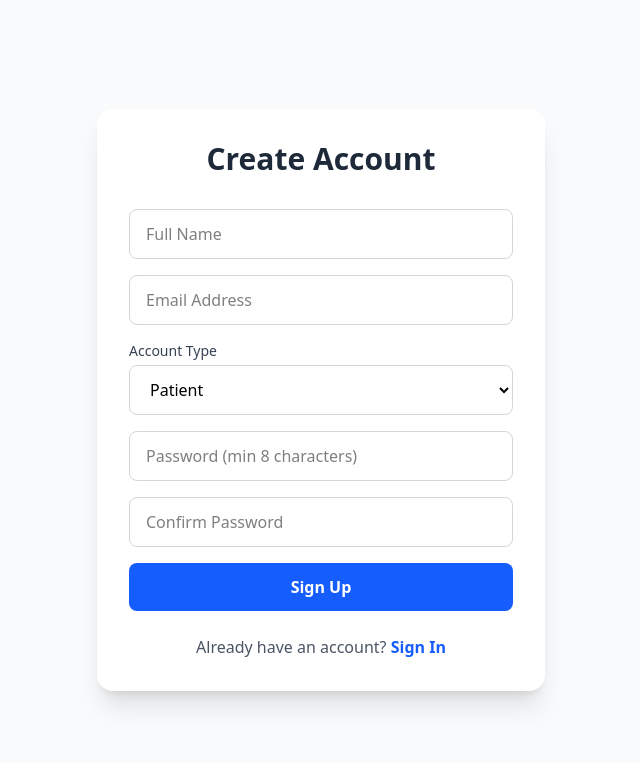
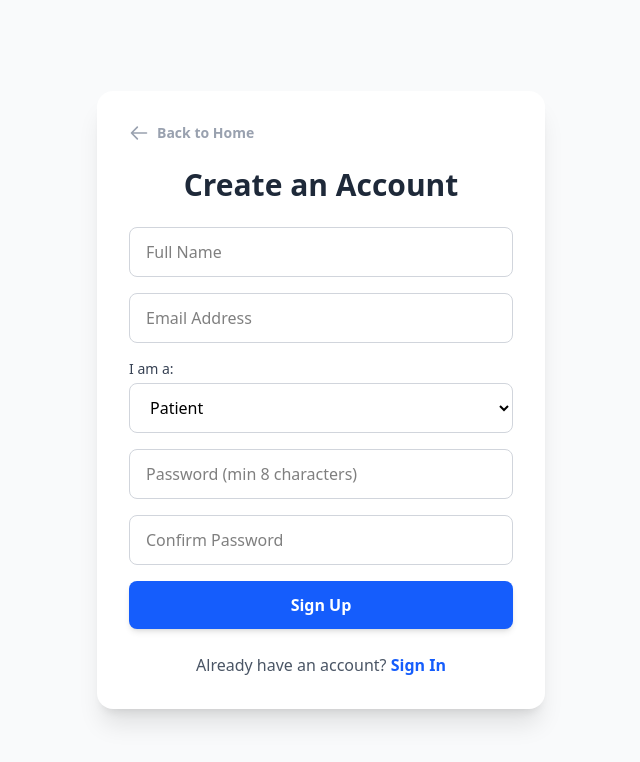
Before and after one commit to YASHWANTHGUNA/askdoc-telehealth, a React app in the folder frontend/: page /signup in a window 1280 px wide. Shown: the top 762 px of the page, without its empty margins (319-959 px from the left). Built offline with nearby package versions, Linux system fonts and the light colour scheme; no server answers; the HTML template or start-up script is replaced by a standard one.

Commit message:
Updated the navigation and toast notifications in signup and verification section

```diff
--- a/frontend/src/pages/Login.jsx
+++ b/frontend/src/pages/Login.jsx
@@ -7,13 +7,13 @@ const Login = () => {
   const [email, setEmail] = useState("");
   const [password, setPassword] = useState("");
   const [error, setError] = useState("");
-  const [isLoading, setIsLoading] = useState(false); // ✅ Renamed to isLoading
+  const [isLoading, setIsLoading] = useState(false);
   const navigate = useNavigate();
 
   const handleSubmit = async (e) => {
     e.preventDefault();
     setError("");
-    setIsLoading(true); // ✅ Use new state name
+    setIsLoading(true);
 
     try {
       const res = await api.post(`/users/login`, {
@@ -38,30 +38,36 @@ const Login = () => {
         err.response?.data?.message || "Login failed. Check your email/password."
       );
     } finally {
-      setIsLoading(false); // ✅ Use new state name
+      setIsLoading(false);
     }
   };
 
   return (
-    <div className="min-h-screen flex items-center justify-center bg-gray-50">
+    <div className="min-h-screen flex items-center justify-center bg-gray-50 p-4">
       <div className="bg-white p-8 rounded-2xl shadow-xl w-full max-w-md">
-        <h2 className="text-3xl font-bold text-center text-gray-800 mb-8">
+
+        {/* ✅ NEW: Back to Home Button */}
+        <button onClick={() => navigate('/')} className="flex items-center text-gray-400 hover:text-blue-600 font-bold text-sm transition-colors group mb-6">
+          <svg xmlns="http://www.w3.org/2000/svg" className="h-5 w-5 mr-2 transform group-hover:-translate-x-1 transition-transform" fill="none" viewBox="0 0 24 24" stroke="currentColor" strokeWidth={2}>
+            <path strokeLinecap="round" strokeLinejoin="round" d="M10 19l-7-7m0 0l7-7m-7 7h18" />
+          </svg>
+          Back to Home
+        </button>
+
+        <h2 className="text-3xl font-bold text-center text-gray-800 mb-6">
           Welcome Back
         </h2>
+        <p className="text-center text-gray-500 mb-8">
+          Sign in to access your AskDoc dashboard.
+        </p>
 
         {error && (
           <div className="bg-red-100 border border-red-400 text-red-700 px-4 py-3 rounded mb-4 text-sm">
-            <p className="font-bold">Login failed</p>
-            <p>{error}</p>
-            {error.toLowerCase().includes("network") && (
-              <p className="mt-2 text-xs">
-                The server may be starting up. Please wait 30 seconds and try again.
-              </p>
-            )}
+            {error}
           </div>
         )}
 
-        <form onSubmit={handleSubmit} className="space-y-6">
+        <form onSubmit={handleSubmit} className="space-y-5">
           <div>
             <label className="block text-sm font-medium text-gray-700 mb-2">
               Email Address
@@ -69,7 +75,7 @@ const Login = () => {
             <input
               type="email"
               required
-              className="w-full px-4 py-3 rounded-lg border border-gray-300 outline-none"
+              className="w-full px-4 py-3 rounded-lg border border-gray-300 outline-none focus:ring-2 focus:ring-blue-500 transition-all"
               placeholder="doctor@askdoc.com"
               value={email}
               onChange={(e) => setEmail(e.target.value)}
@@ -83,7 +89,7 @@ const Login = () => {
             <input
               type="password"
               required
-              className="w-full px-4 py-3 rounded-lg border border-gray-300 outline-none"
+              className="w-full px-4 py-3 rounded-lg border border-gray-300 outline-none focus:ring-2 focus:ring-blue-500 transition-all"
               placeholder="••••••••"
               value={password}
               onChange={(e) => setPassword(e.target.value)}
@@ -92,10 +98,9 @@ const Login = () => {
 
           <button
             type="submit"
-            disabled={isLoading} // ✅ Updated to isLoading
-            className="w-full bg-blue-600 hover:bg-blue-700 text-white font-bold py-3 rounded-lg transition disabled:opacity-50"
+            disabled={isLoading}
+            className="w-full bg-blue-600 hover:bg-blue-700 text-white font-bold py-3 rounded-lg transition-all disabled:opacity-50 flex items-center justify-center shadow-md"
           >
-            {/* ✅ Updated text */}
             {isLoading ? "Logging in..." : "Login"}
           </button>
         </form>
--- a/frontend/src/pages/SignUp.jsx
+++ b/frontend/src/pages/SignUp.jsx
@@ -1,7 +1,7 @@
 import React, { useState } from "react";
 import { Link, useNavigate } from "react-router-dom";
 import api from "../api/axiosInstance";
-import toast from "react-hot-toast"; // ✅ Added toast
+import toast from "react-hot-toast";
 
 const SignUp = () => {
   const [name, setName] = useState("");
@@ -10,13 +10,13 @@ const SignUp = () => {
   const [passwordConfirm, setPasswordConfirm] = useState("");
   const [role, setRole] = useState("patient");
   const [error, setError] = useState("");
-  const [isLoading, setIsLoading] = useState(false); // ✅ Renamed to isLoading
+  const [isLoading, setIsLoading] = useState(false);
   const navigate = useNavigate();
 
   const handleSubmit = async (e) => {
     e.preventDefault();
     setError("");
-    setIsLoading(true); // ✅ Updated variable
+    setIsLoading(true);
 
     if (password !== passwordConfirm) {
       setError("Passwords do not match!");
@@ -34,25 +34,34 @@ const SignUp = () => {
       });
 
       if (res.data.status === "success") {
-        // ✅ Replaced alert
         toast.success("Account Created Successfully! Check your email.");
         navigate("/verify", { state: { email: email } });
       }
     } catch (err) {
       if (err.response && err.response.status === 400 && err.response.data?.message?.includes("Duplicate field")) {
         setError("This email is already registered. Please try signing in!");
-        } else {
-            setError(err.response?.data?.message || "Something went wrong! Please try again.");
-        }
+      } else {
+        setError(err.response?.data?.message || "Registration failed. Try again.");
+      }
     } finally {
-      setIsLoading(false); // ✅ Updated variable
+      setIsLoading(false);
     }
   };
 
   return (
-    <div className="min-h-screen flex items-center justify-center bg-gray-50">
+    <div className="min-h-screen flex items-center justify-center bg-gray-50 p-4">
       <div className="bg-white p-8 rounded-2xl shadow-xl w-full max-w-md">
-        <h2 className="text-3xl font-bold text-center text-gray-800 mb-8">Create Account</h2>
+
+        <button onClick={() => navigate('/')} className="flex items-center text-gray-400 hover:text-blue-600 font-bold text-sm transition-colors group mb-6">
+          <svg xmlns="http://www.w3.org/2000/svg" className="h-5 w-5 mr-2 transform group-hover:-translate-x-1 transition-transform" fill="none" viewBox="0 0 24 24" stroke="currentColor" strokeWidth={2}>
+            <path strokeLinecap="round" strokeLinejoin="round" d="M10 19l-7-7m0 0l7-7m-7 7h18" />
+          </svg>
+          Back to Home
+        </button>
+
+        <h2 className="text-3xl font-bold text-center text-gray-800 mb-6">
+          Create an Account
+        </h2>
 
         {error && (
           <div className="bg-red-100 border border-red-400 text-red-700 px-4 py-3 rounded mb-4 text-sm">
@@ -65,7 +74,7 @@ const SignUp = () => {
             type="text"
             placeholder="Full Name"
             required
-            className="w-full px-4 py-3 rounded-lg border border-gray-300 outline-none"
+            className="w-full px-4 py-3 rounded-lg border border-gray-300 outline-none focus:ring-2 focus:ring-blue-500 transition-all"
             value={name}
             onChange={(e) => setName(e.target.value)}
           />
@@ -73,18 +82,17 @@ const SignUp = () => {
             type="email"
             placeholder="Email Address"
             required
-            className="w-full px-4 py-3 rounded-lg border border-gray-300 outline-none"
+            className="w-full px-4 py-3 rounded-lg border border-gray-300 outline-none focus:ring-2 focus:ring-blue-500 transition-all"
             value={email}
             onChange={(e) => setEmail(e.target.value)}
           />
 
           <div>
-            <label className="block text-sm font-medium text-gray-700 mb-1">Account Type</label>
+            <label className="block text-sm font-medium text-gray-700 mb-1">I am a:</label>
             <select
-              required
-              className="w-full px-4 py-3 rounded-lg border border-gray-300 outline-none"
               value={role}
               onChange={(e) => setRole(e.target.value)}
+              className="w-full px-4 py-3 rounded-lg border border-gray-300 outline-none focus:ring-2 focus:ring-blue-500 transition-all bg-white"
             >
               <option value="patient">Patient</option>
               <option value="doctor">Doctor</option>
@@ -96,7 +104,7 @@ const SignUp = () => {
             placeholder="Password (min 8 characters)"
             required
             minLength="8"
-            className="w-full px-4 py-3 rounded-lg border border-gray-300 outline-none"
+            className="w-full px-4 py-3 rounded-lg border border-gray-300 outline-none focus:ring-2 focus:ring-blue-500 transition-all"
             value={password}
             onChange={(e) => setPassword(e.target.value)}
           />
@@ -105,17 +113,16 @@ const SignUp = () => {
             placeholder="Confirm Password"
             required
             minLength="8"
-            className="w-full px-4 py-3 rounded-lg border border-gray-300 outline-none"
+            className="w-full px-4 py-3 rounded-lg border border-gray-300 outline-none focus:ring-2 focus:ring-blue-500 transition-all"
             value={passwordConfirm}
             onChange={(e) => setPasswordConfirm(e.target.value)}
           />
 
           <button
             type="submit"
-            disabled={isLoading} // ✅ Disable when loading
-            className="w-full bg-blue-600 hover:bg-blue-700 text-white font-bold py-3 rounded-lg transition disabled:opacity-50"
+            disabled={isLoading}
+            className="w-full bg-blue-600 hover:bg-blue-700 text-white font-bold py-3 rounded-lg transition-all disabled:opacity-50 shadow-md"
           >
-            {/* ✅ Updated text */}
             {isLoading ? "Creating Account..." : "Sign Up"}
           </button>
         </form>
```
Also changed, not shown: frontend/src/pages/VerifyAccount.jsx (+9 -10 lines).
